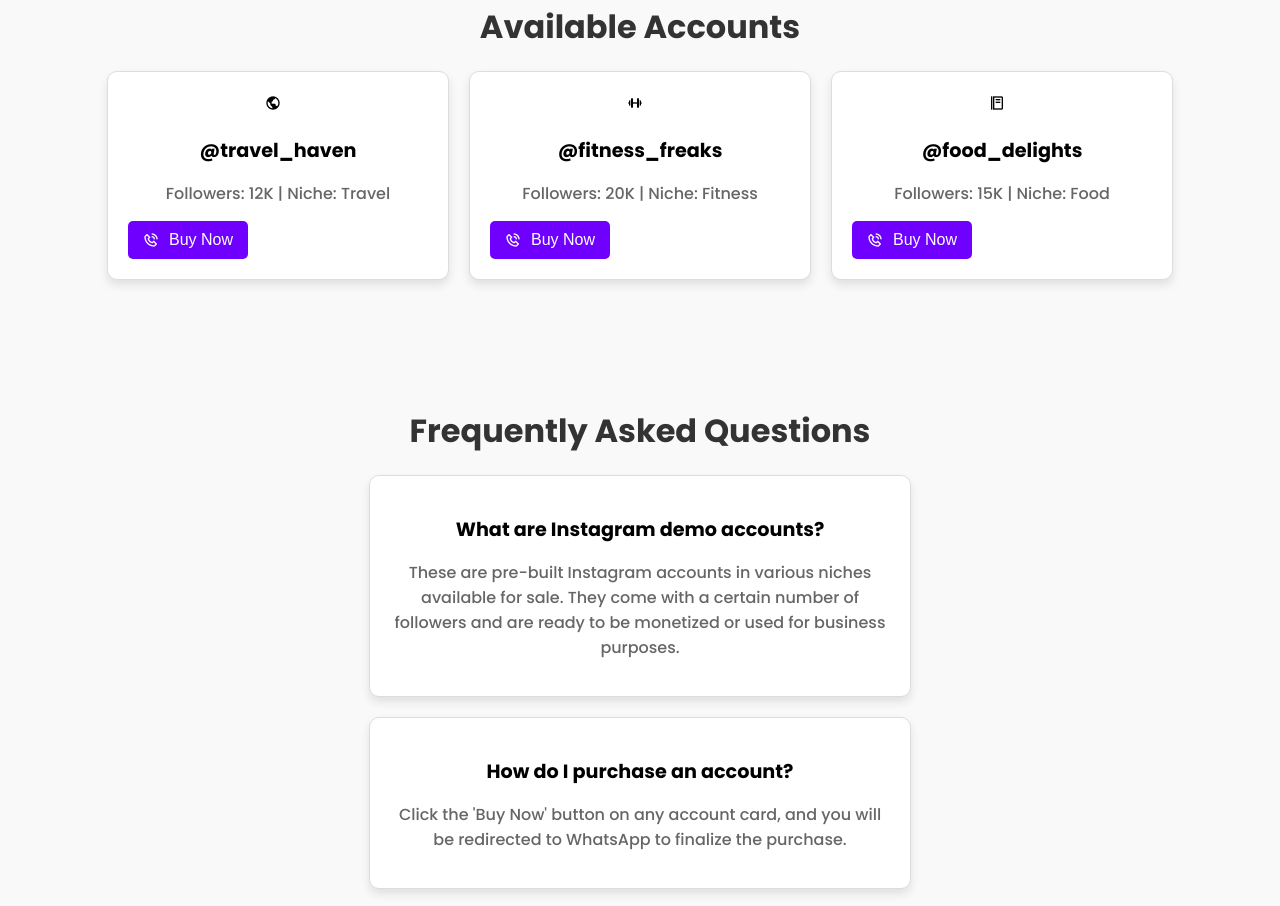
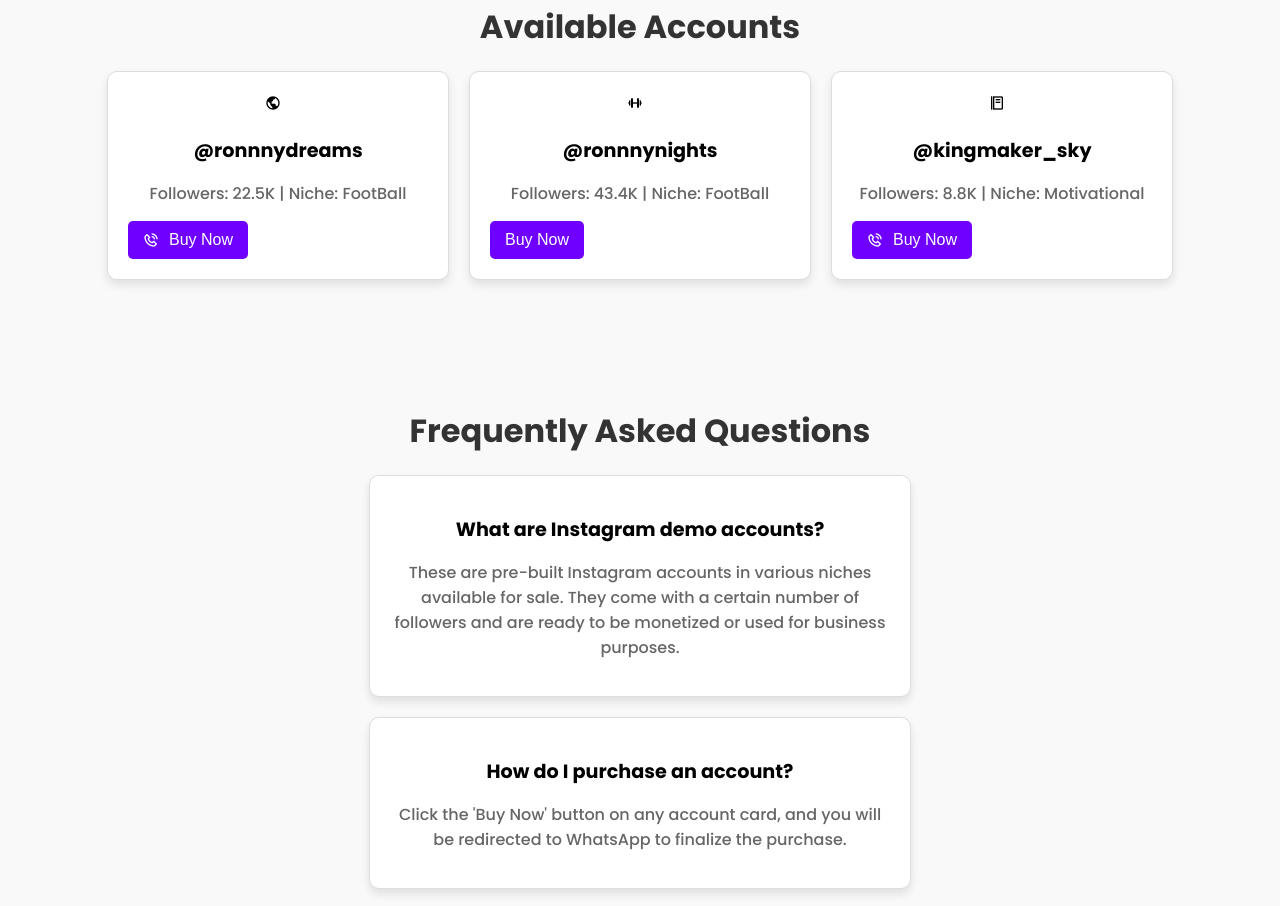
Before and after one commit to yestrustedseller/-, a plain HTML site: page index.html in a window 1280 px wide. Shown: the part 975-1881 px from the top of the page. Drawn offline with nearby package versions, Linux system fonts and the light colour scheme.

Commit message:
Update index.html

```diff
--- a/index.html
+++ b/index.html
@@ -364,21 +364,21 @@
         <div class="account-list">
             <div class="account-card">
                 <i class="bx bx-world"></i>
-                <h3>@travel_haven</h3>
-                <p>Followers: 12K | Niche: Travel</p>
-                <button onclick="redirectToWhatsApp('I am interested in buying @travel_haven')"><i class="bx bx-phone-call"></i> Buy Now</button>
+                <h3>@ronnnydreams</h3>
+                <p>Followers: 22.5K | Niche: FootBall</p>
+                <button onclick="redirectToWhatsApp('I am interested in buying @ronnnydreams')"><i class="bx bx-phone-call"></i> Buy Now</button>
             </div>
             <div class="account-card">
                 <i class="bx bx-dumbbell"></i>
-                <h3>@fitness_freaks</h3>
-                <p>Followers: 20K | Niche: Fitness</p>
-                <button onclick="redirectToWhatsApp('I am interested in buying @fitness_freaks')"><i class="bx bx-phone-call"></i> Buy Now</button>
+                <h3>@ronnnynights</h3>
+                <p>Followers: 43.4K | Niche: FootBall</p>
+                <button onclick="redirectToWhatsApp('I am interested in buying @ronnnynights class="bx bx-phone-call"></i> Buy Now</button>
             </div>
             <div class="account-card">
                 <i class="bx bx-food-menu"></i>
-                <h3>@food_delights</h3>
-                <p>Followers: 15K | Niche: Food</p>
-                <button onclick="redirectToWhatsApp('I am interested in buying @food_delights')"><i class="bx bx-phone-call"></i> Buy Now</button>
+                <h3>@kingmaker_sky</h3>
+                <p>Followers: 8.8K | Niche: Motivational</p>
+                <button onclick="redirectToWhatsApp('I am interested in buying @kingmaker_sky')"><i class="bx bx-phone-call"></i> Buy Now</button>
             </div>
         </div>
     </section>
```
